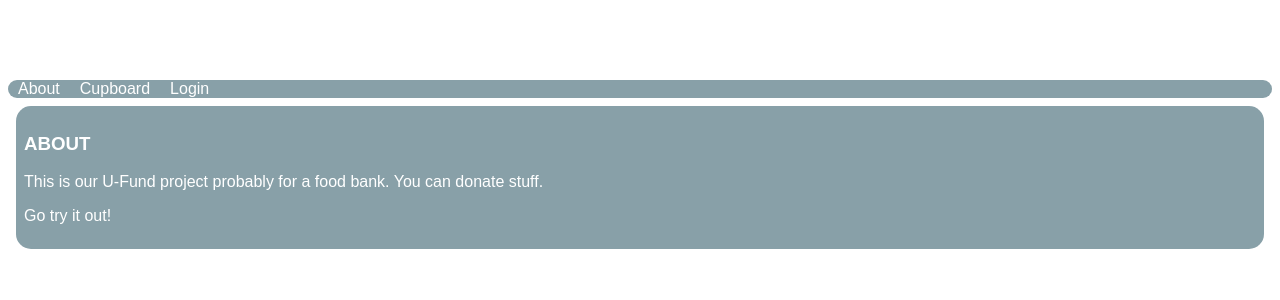
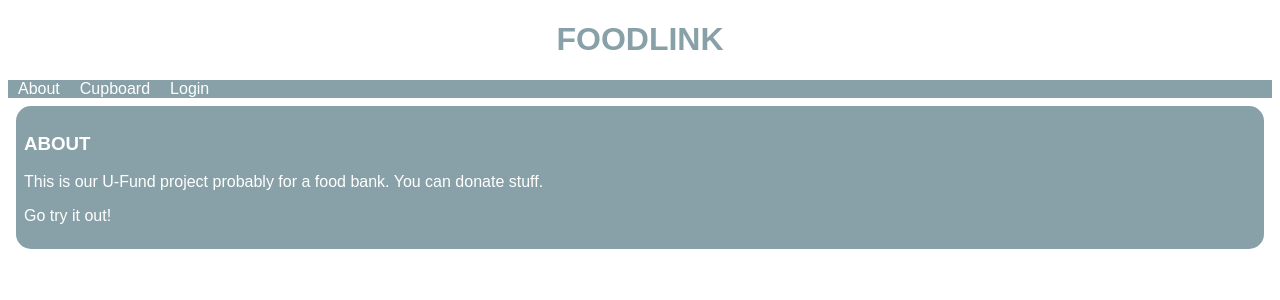
Before and after one commit to IsaacIngram/rit-swen261-u-fund-project, an Angular app in the folder ufund-ui/: page /about in a window 1280 px wide. Shown: the top 300 px of the page. Built offline with nearby package versions, Linux system fonts and the light colour scheme.

Commit message:
move nav and also make title visible

```diff
--- a/ufund-ui/src/styles.css
+++ b/ufund-ui/src/styles.css
@@ -5,18 +5,19 @@ html {
   font-family: sans-serif;
 }
 
-main {
-  background-color: #88a0a8;
-  margin: 1vb;
-  padding: 1vb;
-  border-radius: 15px;
+header {
+  h1 {
+    text-align: center;
+    color: #88a0a8;
+    text-transform: uppercase;
+  }
 }
 
 nav {
   position: sticky;
   align-items: center;
   background-color: #88a0a8;
-  border-radius: 15px;
+  width: 100%;
   li {
     margin-top: 16px;
     display: inline;
@@ -33,3 +34,10 @@ nav {
   }
 
 }
+
+main {
+  background-color: #88a0a8;
+  margin: 1vb;
+  padding: 1vb;
+  border-radius: 15px;
+}
```
